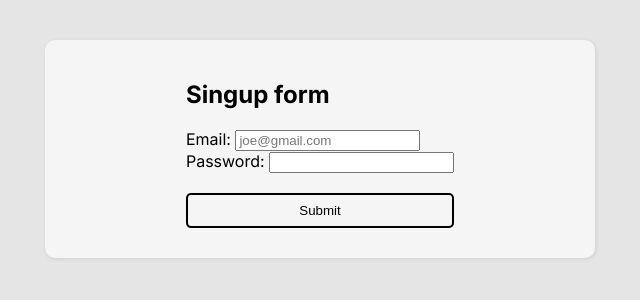
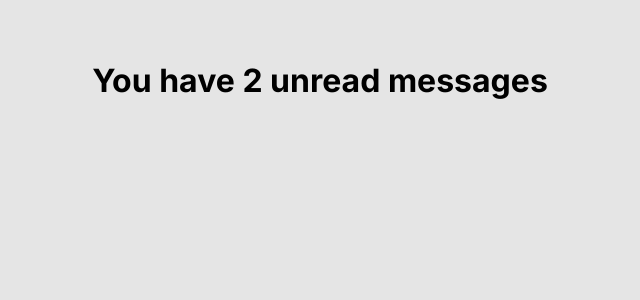
Before and after one commit to Chatan2700/contact-component, a React (Vite) app: page / in a window 1280 px wide. Shown: the top 300 px of the page, without its empty margins (320-960 px from the left). Built offline with nearby package versions, Linux system fonts and the light colour scheme.

Commit message:
ternary and conditionals

```diff
--- /dev/null
+++ b/src/ConditionalRend.jsx
@@ -0,0 +1,23 @@
+import React from 'react'
+
+const ConditionalRend = () => {
+  const [messages, setMessages] = React.useState(["a", "b"])
+
+  function determineText() {
+    if (messages.length === 0) {
+      return "You're all caught up!"
+    } else if (messages.length === 1) {
+      return "You have 1 unread message"
+    } else {
+      return `You have ${messages.length} unread messages`
+    }
+  }
+
+  return (
+    <>
+      <h1>{determineText()}</h1>
+    </>
+  )
+}
+
+export default ConditionalRend
--- a/src/JokeApp.jsx
+++ b/src/JokeApp.jsx
@@ -4,10 +4,11 @@ import jokesData from './jokesData'
 
 const JokeApp = () => {
 
-  console.log(jokesData)
+  // console.log(jokesData)
 
   const jokes = jokesData.map((joke) => {
-    return <Joke setup={joke.setup} punchline={joke.punchline} />
+    // console.log(joke)
+    return <Joke key={joke.uuid} setup={joke.setup} punchline={joke.punchline} />
   })
 
   return (
--- a/src/components/Joke.jsx
+++ b/src/components/Joke.jsx
@@ -1,15 +1,24 @@
-import React from 'react'
+import React, { useState } from 'react'
 
 
 const Joke = (props) => {
-  console.log(props)
+
+  const [isShown, setIsShown] = useState(false)
+
+  function handleToggleView() {
+    setIsShown(prevState => !prevState)
+  }
+
+  console.log(props.setup, isShown)
+
   return (
     <>
       <div className="joke">
-        <h3>{props.setup}</h3>
-        {props.punchline ? <p>{props.punchline}</p> : ''}
+        {props.setup && <h3 id='props'>{props.setup}</h3>}
+        {isShown && <p>{props.punchline}</p>}
       </div>
       <hr />
+      <button onClick={handleToggleView}>Toggle view</button>
     </>
 
   )
--- a/src/jokesData.js
+++ b/src/jokesData.js
@@ -1,22 +1,32 @@
 export default [
     {
         setup: "I got my daughter a fridge for her birthday.",
-      punchline: "I can't wait to see her face light up when she opens it."
+        punchline: "I can't wait to see her face light up when she opens it.",
+        uuid: 0
     },
     {
         setup: "How did the hacker escape the police?",
-      punchline: "He just ransomware!"
+        punchline: "He just ransomware!",
+        uuid: 1
     },
     {
         setup: "Why don't pirates travel on mountain roads?",
-      punchline: "Scurvy."
+        punchline: "Scurvy.",
+        uuid: 2
     },
     {
         setup: "Why do bees stay in the hive in the winter?",
-      punchline: "Swarm."
+        punchline: "Swarm.",
+        uuid: 3
     },
     {
         setup: "What's the best thing about Switzerland?",
-      punchline: "I don't know, but the flag is a big plus!"
+        punchline: "I don't know, but the flag is a big plus!",
+        uuid: 4
+    },
+    {
+        // setup: "What's the best thing about Switzerland?",
+        punchline: "ONLY PUNCHLINE JOKE",
+        uuid: 5
     }
-]
+  ];
--- a/src/main.jsx
+++ b/src/main.jsx
@@ -6,6 +6,7 @@ import JokeApp from './JokeApp.jsx'
 import StateApp from './StateApp.jsx'
 import ComplexStateApp from './components/ComplexStateApp.jsx'
 import Forms from './Forms.jsx'
+import ConditionalRend from './ConditionalRend.jsx'
 
 createRoot(document.getElementById('root')).render(
   <StrictMode>
@@ -13,6 +14,7 @@ createRoot(document.getElementById('root')).render(
     {/* <JokeApp /> */}
     {/* <StateApp /> */}
     {/* {<ComplexStateApp />} */}
-    {<Forms />}
+    {/* {<Forms />} */}
+    {<ConditionalRend />}
   </StrictMode>,
 )
```
Lines whose indentation alone changed are shown as unchanged.
